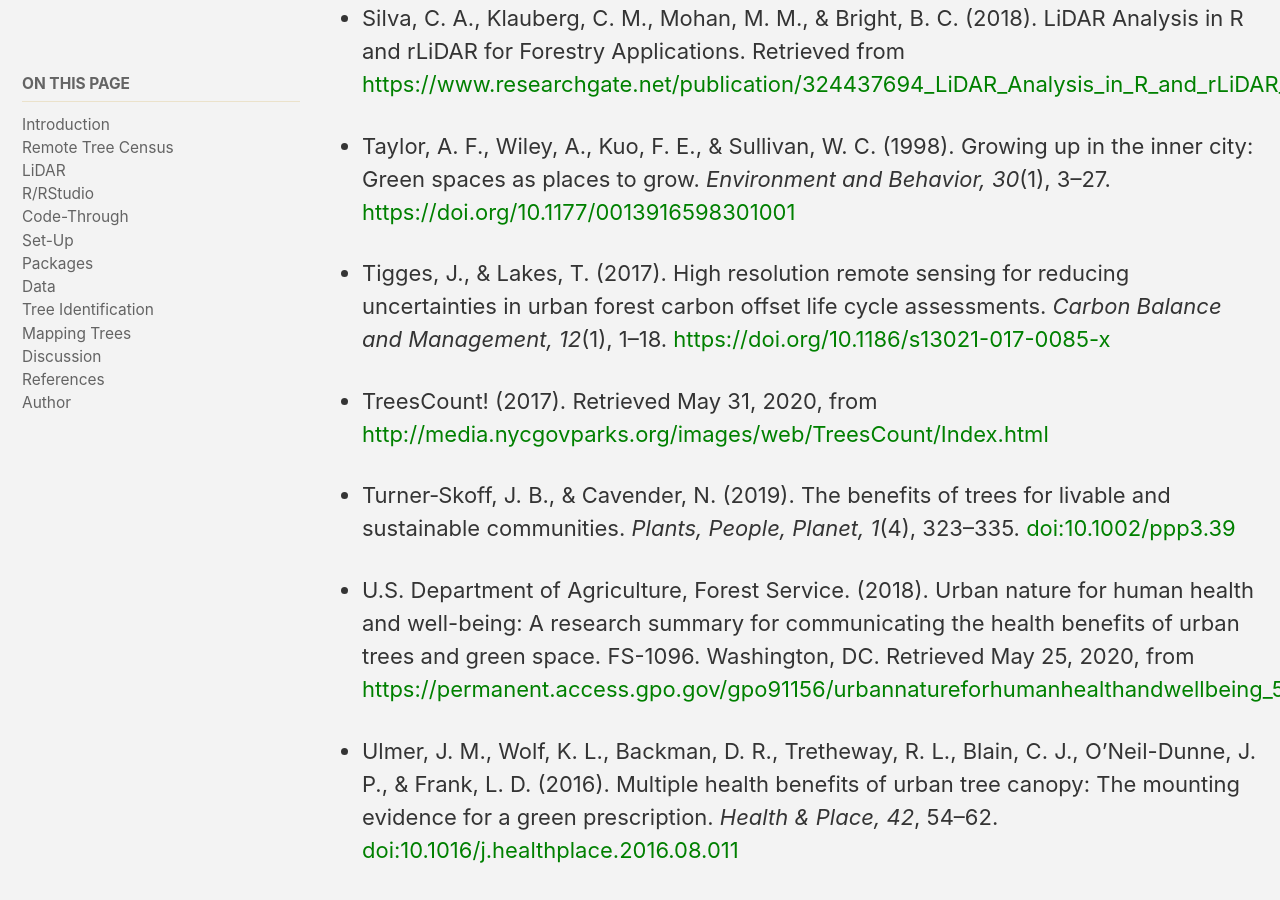
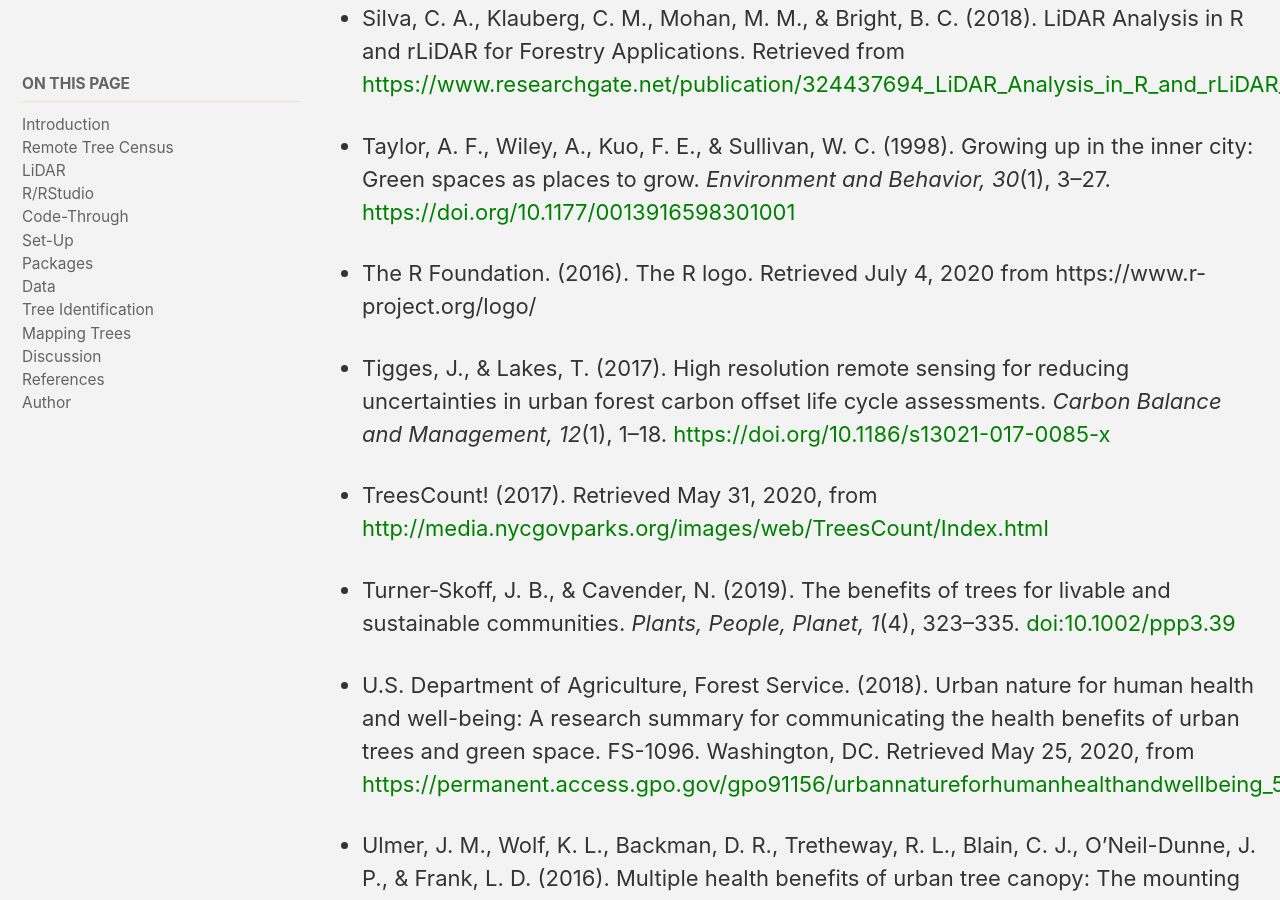
Before and after one commit to castower/cpp-593-treeproject-site, a Jekyll site: the page built from index.md, in a window 1280 px wide and 900 px high, scrolled down 8050 px. Built offline with Jekyll 4.4.1, drawn with Linux system fonts in a browser that asks for light colours; cached includes are drawn as plain includes; nearby versions of some CDN libraries.

Commit message:
Update index.md

```diff
--- a/index.md
+++ b/index.md
@@ -169,6 +169,8 @@ sidebar:
 
 - Taylor, A. F., Wiley, A., Kuo, F. E., & Sullivan, W. C. (1998). Growing up in the inner city: Green spaces as places to grow. <i>Environment and Behavior, 30</i>(1), 3–27. [https://doi.org/10.1177/0013916598301001](https://doi.org/10.1177/0013916598301001)
 
+- The R Foundation. (2016). The R logo. Retrieved July 4, 2020 from https://www.r-project.org/logo/
+
 - Tigges, J., & Lakes, T. (2017). High resolution remote sensing for reducing uncertainties in urban forest carbon offset life cycle assessments. <i>Carbon Balance and Management, 12</i>(1), 1–18. [https://doi.org/10.1186/s13021-017-0085-x](https://doi.org/10.1186/s13021-017-0085-x)
 
 - TreesCount! (2017). Retrieved May 31, 2020, from [http://media.nycgovparks.org/images/web/TreesCount/Index.html](http://media.nycgovparks.org/images/web/TreesCount/Index.html)
```
